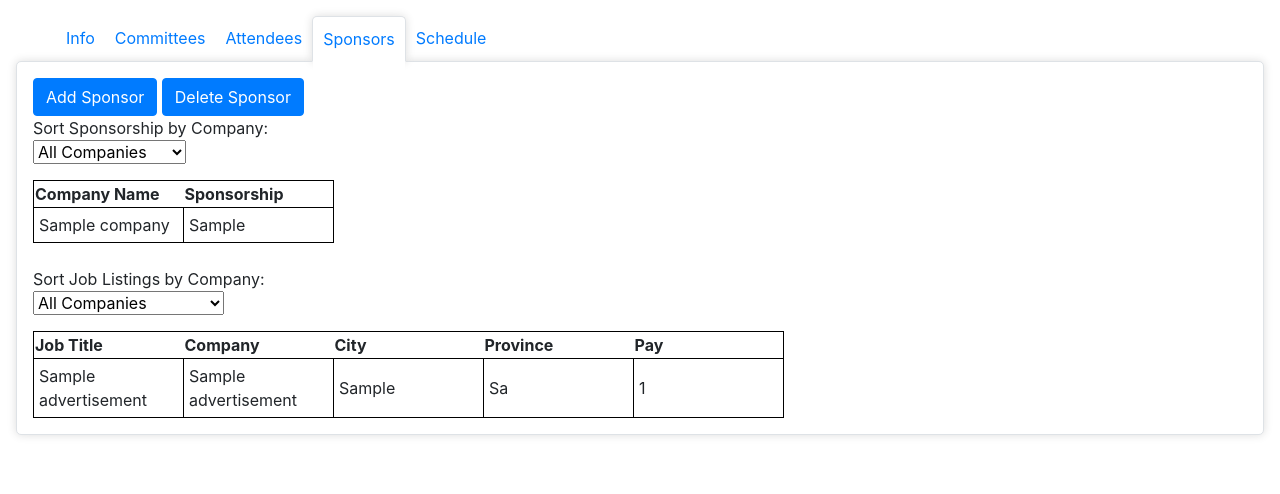
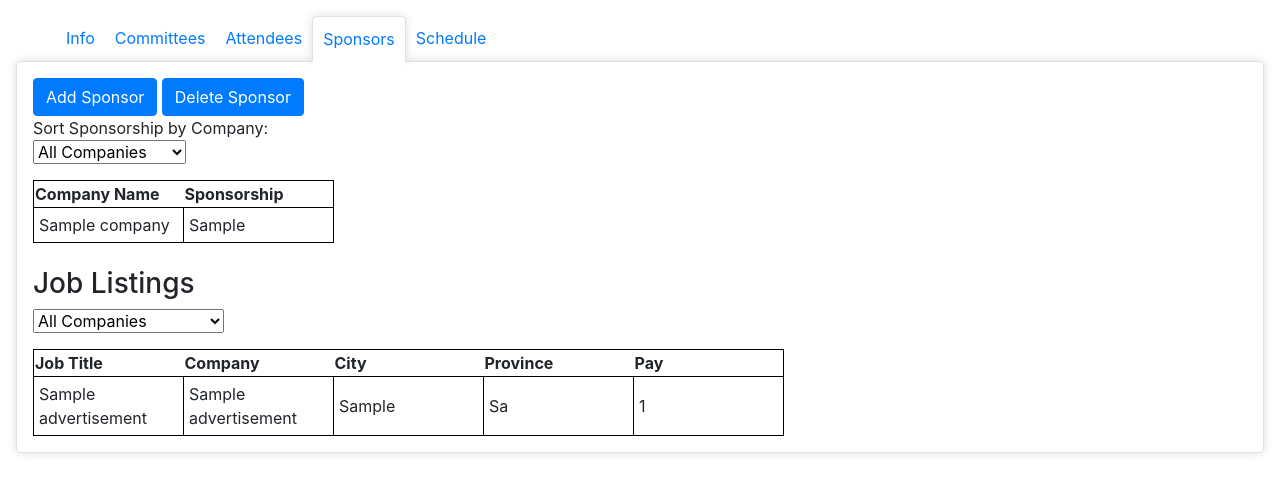
Before and after one commit to SeanCahalan/332demo, a PHP site: page /sponsor/sponsor.php in a window 1280 px wide. Shown: the top 494 px of the page. Run offline with PHP 8.4, Linux system fonts and the light colour scheme; tables that the repository leaves empty hold one stand-in row (values such as "Sample post"); some libraries are stand-ins or nearby versions.

Commit message:
Add formatting to Job Listing

```diff
--- a/sponsor/sponsor.php
+++ b/sponsor/sponsor.php
@@ -152,8 +152,8 @@
             }
         ?>
 
+        <h3>Job Listings</h3>
         <!-- Drop down menu to filter companies -->
-        Sort Job Listings by Company:
         <form method="post" action="/332demo/sponsor/sponsor.php">
             <select name="sel_job_comp" onchange="this.form.submit()">
                 <?php
```
